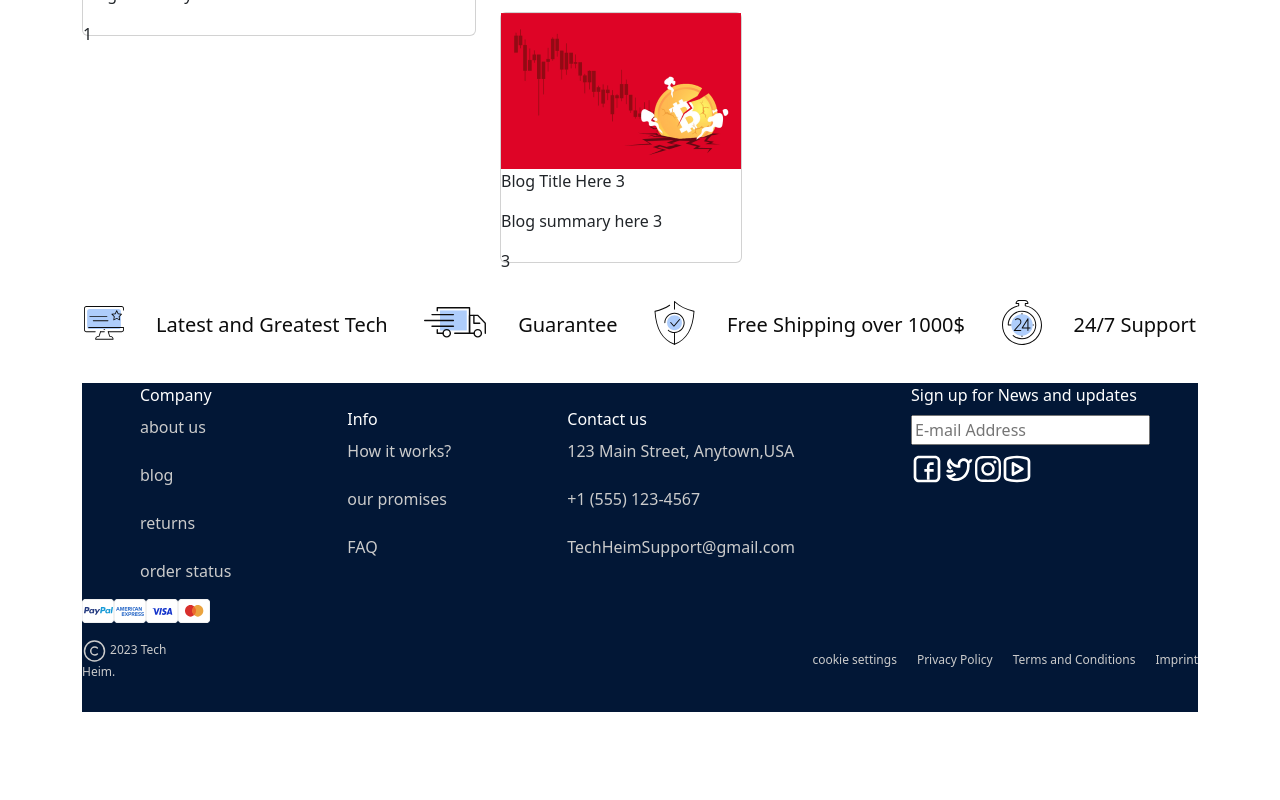
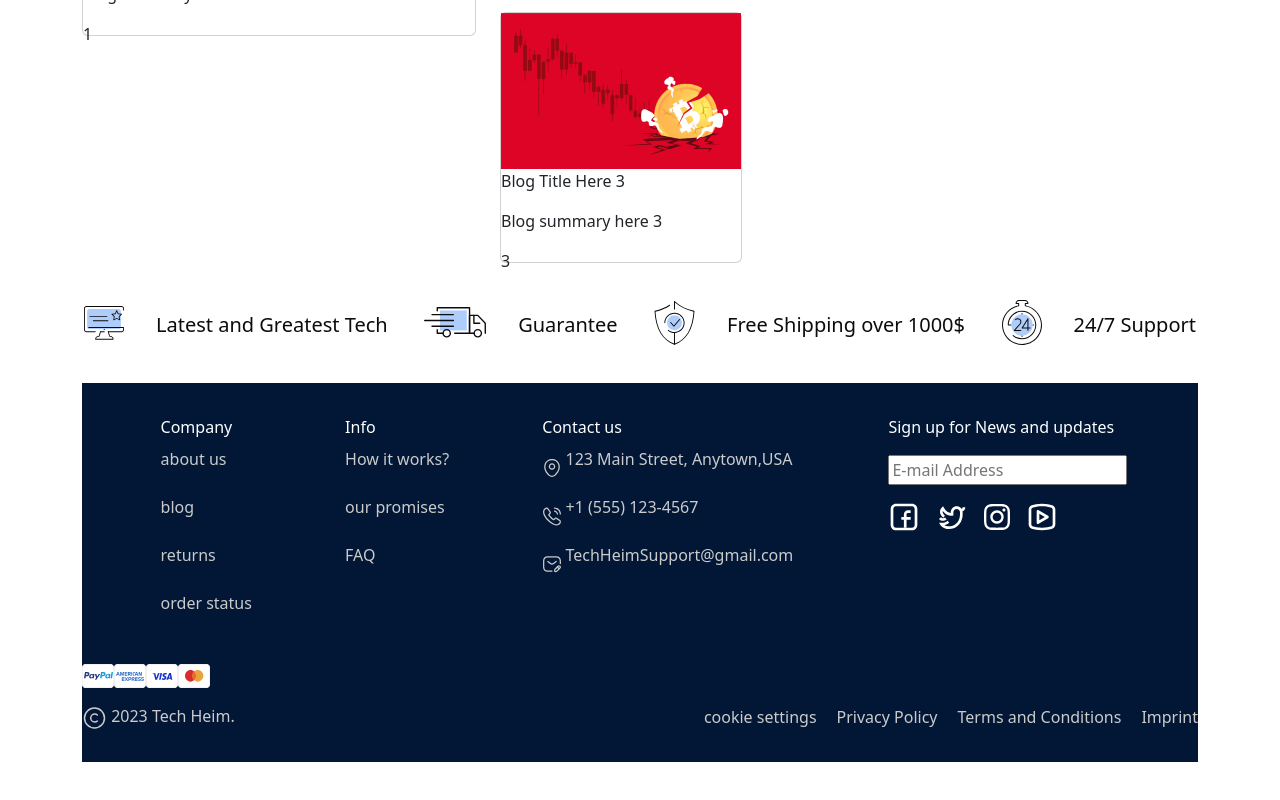
Before and after one commit to RJR24/sarvin-shop-react, a React (Create React App) app: page / in a window 1280 px wide. Shown: the part 3801-4601 px from the top of the page. Built offline with nearby package versions, Linux system fonts and the light colour scheme.

Commit message:
working on footer

```diff
--- a/src/components/FooterSection/Footer.jsx
+++ b/src/components/FooterSection/Footer.jsx
@@ -11,12 +11,15 @@ import visaCard from "../../assets/images/icons/Visa.svg";
 import payPal from "../../assets/images/icons/payPal.svg";
 import amex from "../../assets/images/icons/Amex.svg";
 import copyRight from "../../assets/images/icons/copy-right.svg";
+import location from "../../assets/images/icons/location.svg";
+import HeimSupport from "../../assets/images/icons/techHeimSupport.svg";
+import phone from "../../assets/images/icons/phone.svg";
 
 const Footer = () => {
   return (
     <Fragment>
       <div className="footer-container">
-        <div className="footer-info">
+        <div class=" footer-info d-flex justify-content-around">
           <div className="footer-section1">
             <div className="c-title">Company</div>
             <p>about us</p>
@@ -32,14 +35,38 @@ const Footer = () => {
           </div>
           <div className="footer-section3">
             <div className="c-title">Contact us</div>
-            <p>123 Main Street, Anytown,USA</p>
-            <p>+1 (555) 123-4567</p>
-            <p>TechHeimSupport@gmail.com</p>
+            <div className="d-flex align-items-center sec3-items">
+              <div>
+                <img src={location} alt="location" />
+              </div>
+              <div>
+                <p>123 Main Street, Anytown,USA</p>
+              </div>
+            </div>
+            <div className="d-flex align-items-center sec3-items">
+              <div>
+                <img src={phone} alt="phone" />
+              </div>
+              <div>
+                <p>+1 (555) 123-4567</p>
+              </div>
+            </div>
+            <div className="d-flex align-items-center sec3-items">
+              <div>
+                <img src={HeimSupport} alt="support" />
+              </div>
+              <div>
+                <p>TechHeimSupport@gmail.com</p>
+              </div>
+            </div>
           </div>
-          <div className="footer-section4">
+          <div className="footer-section4 ">
             <div className="c-title">Sign up for News and updates</div>
-            <input type="text" placeholder="E-mail Address" />
-            <div className="social-media">
+            <div>
+              <input type="text" placeholder="E-mail Address"  />
+
+            </div>
+            <div className="social-media d-flex ">
               <img src={facebookIcon} alt="facebook icon" />
               <img src={twitterIcon} alt="twitter icon" />
               <img src={instagramIcon} alt="instagram icon" />
@@ -54,14 +81,14 @@ const Footer = () => {
           <img src={masterCard} alt="master card sign" />
         </div>
       </div>
-      <div className="policy">
-        <div>
+      <div className=" d-flex justify-content-between policy">
+        <div className="d-flex col-2">
           <p>
             {" "}
             <img src={copyRight} alt="" /> 2023 Tech Heim.{" "}
           </p>
         </div>
-        <div className="right-side">
+        <div className="right-side d-flex ">
           <p>cookie settings</p>
           <p>Privacy Policy</p>
           <p>Terms and Conditions </p>
--- a/src/components/FooterSection/footer-styles.css
+++ b/src/components/FooterSection/footer-styles.css
@@ -4,11 +4,7 @@
 }
 .footer-info {
   color: var(--neutral-gray);
-  display: flex;
-  flex-direction: row;
-  width: 100%;
-  justify-content: space-around;
-  background: var(--primary-primary-900);
+  padding: 2rem;
 }
 .footer-info p {
   color: var(--neutral-gray);
@@ -19,12 +15,11 @@
 .footer-section1,
 .footer-section2,
 .footer-section3 {
-  display: inline-flex;
-  padding: 0px 2px;
+  display: flex;
   flex-direction: column;
-  justify-content: center;
-  align-items: flex-start;
-  gap: 8px;
+  /* justify-content: center;
+    align-items: flex-start; */
+  gap: 0.5rem;
 }
 .footer-section4 {
   display: flex;
@@ -32,31 +27,37 @@
   padding: 0px 2px;
   flex-direction: column;
   align-items: flex-start;
-  gap: 8px;
+  gap: 1rem;
 }
-.payment-method {
+/* .payment-method {
   display: flex;
   justify-content: flex-start;
-}
+} */
 .policy {
   display: flex;
   align-items: center;
   padding: 16px 0px;
-
+  width: 100%;
   background: var(--primary-primary-900);
 }
 .policy p {
   color: var(--neutral-gray, #cbcbcb);
-
-  /* Mobile/Caption */
-  font-size: 12px;
+}
+/* Mobile/Caption */
+/* font-size: 12px;
   font-style: normal;
   font-weight: 500;
   line-height: normal;
-}
-.right-side{
+} */
+.right-side {
   width: 100%;
   display: flex;
   justify-content: flex-end;
   gap: 20px;
 }
+.sec3-items {
+  gap: 0.2rem;
+}
+.social-media {
+  gap: 1rem;
+}
```
